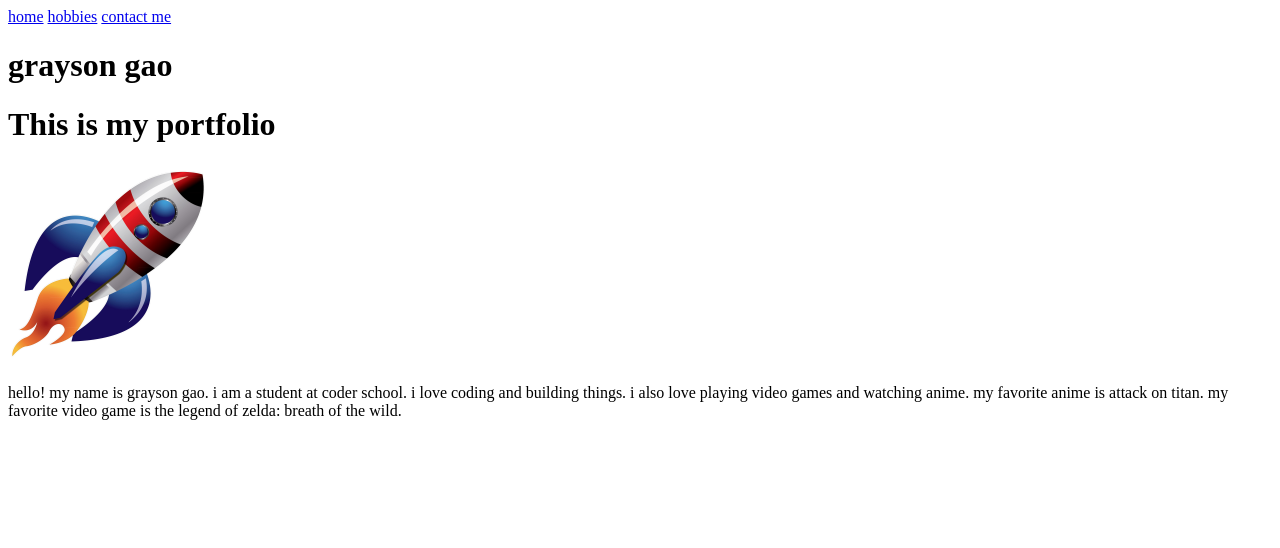
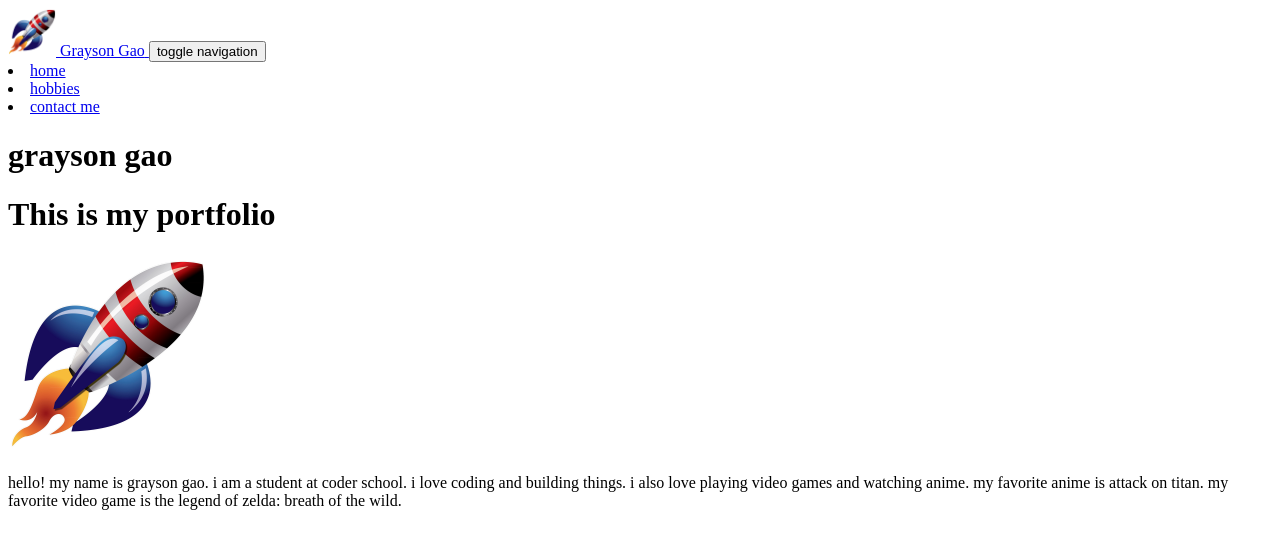
Before and after one commit to graysongao1/portfolio, a plain HTML site: page index.html in a window 1280 px wide. Drawn offline with Linux system fonts and the light colour scheme.

Commit message:
feat: added header

```diff
--- a/index.html
+++ b/index.html
@@ -1,17 +1,35 @@
 <!DOCTYPE html>
 <html>
+
 <head>
     <title> my simple portfolio </title>
+    <meta charset="utf-8" />
+    <meta name="viewport" content="width=device-width, initial-scale=1" />
+    <meta name="description" content="portfolio of Grayson Gao" />
 </head>
+
 <body>
+    <header>
+        <div>
+            <a href="/">
+                <img src="images/rocket.png" width="48">
+                <span>Grayson Gao</span>
+            </a>
+            <button><span>toggle navigation</span></button>
             <nav>
-            <a href="index.html">home</a>
-            <a href="hobbies.html">hobbies</a>
-            <a href="contact.html">contact me</a>
+                <li><a href="index.html">home</a></li>
+                <li><a href="hobbies.html">hobbies</a></li>
+                <li><a href="contact.html">contact me</a></li>
             </nav>
+        </div>
+    </header>
+
     <h1>grayson gao</h1>
     <h1>This is my portfolio</h1>
-        <img src="images/rocket.png" alt="rocket picture" width="200"/>
-        <p>hello! my name is grayson gao. i am a student at coder school. i love coding and building things. i also love playing video games and watching anime. my favorite anime is attack on titan. my favorite video game is the legend of zelda: breath of the wild.</p>
+    <img src="images/rocket.png" alt="rocket picture" width="200" />
+    <p>hello! my name is grayson gao. i am a student at coder school. i love coding and building things. i also love
+        playing video games and watching anime. my favorite anime is attack on titan. my favorite video game is the
+        legend of zelda: breath of the wild.</p>
 </body>
+
 </html>
```
Lines whose indentation alone changed are shown as unchanged.
